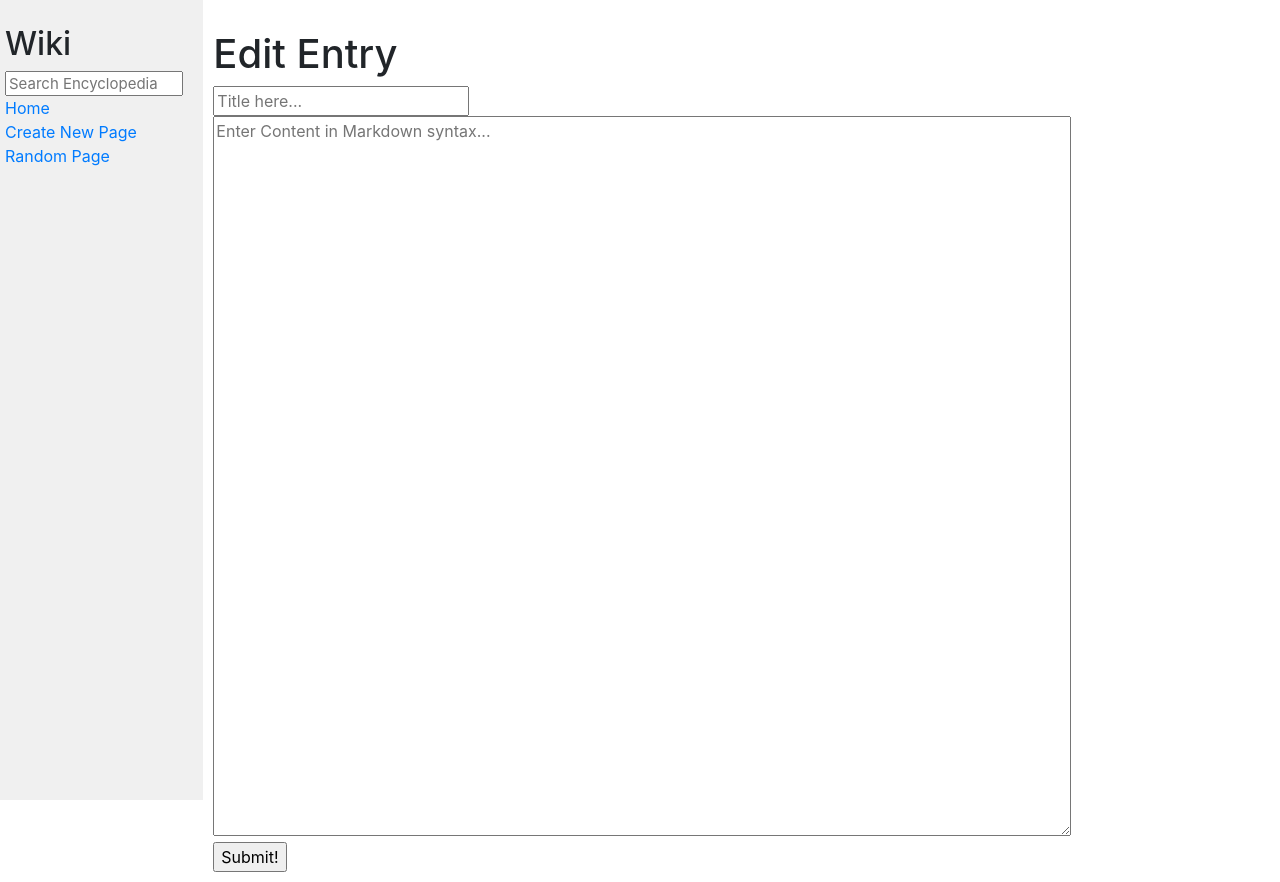
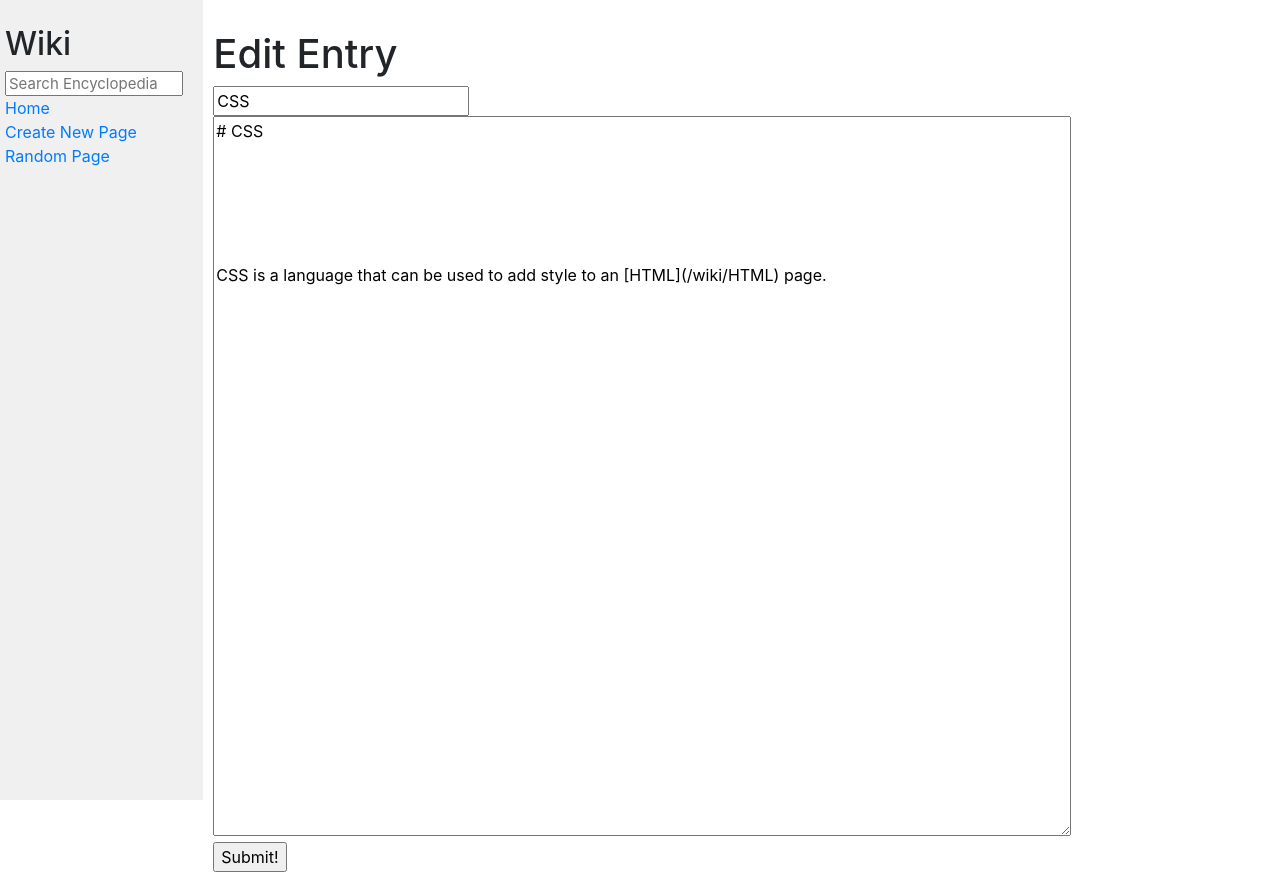
Before and after one commit to prak112/cs50-webdev, a Django app: page /edit_entry/CSS in a window 1280 px wide. Run offline with Django 4.2, Linux system fonts and the light colour scheme; some libraries are stand-ins or nearby versions.

Commit message:
edit_entry-adjust url routing, render form+data

```diff
--- a/django/wiki/encyclopedia/views.py
+++ b/django/wiki/encyclopedia/views.py
@@ -7,6 +7,7 @@ from . import util
 
 import subprocess   # to run CLI command for .md to .html conversion
 import random
+import re   # to extract topic_name for renderhtml view
 
 def index(request):
     return render(request, "encyclopedia/index.html", {
@@ -29,7 +30,8 @@ def renderhtml(request, title):
     """
     if not util.get_entry(title):
         return render(request, 'encyclopedia/not_found.html', {"title": title.upper()})
-    return render(request, f"encyclopedia/{title}.html", {"title": util.get_entry(title)})
+    else:
+        return render(request, f"encyclopedia/{title}.html", {"title": util.get_entry(title), "topic": title.upper()})
 
 
 # class definition for creating Form objects for new_entry & edit_entry
@@ -57,18 +59,16 @@ def new_entry(request):
 
                 # redirect to new entry
                 return HttpResponseRedirect(reverse('renderhtml', args=[title]))
+
             # return already existing entry
             else:
                 return render(request, 'encyclopedia/page_exists.html', context={'title': title})
 
-        else:   # request with invalid data
-            return render(request, 'encyclopedia/new_entry.html', context={
-                            "form" : form,
-                        })
+        # request with invalid data
+        else:
+            return render(request, 'encyclopedia/new_entry.html', context={"form" : form,})
     # new request to create new entry
-    return render(request, 'encyclopedia/new_entry.html', context={
-                    'form':NewForm(),
-                })
+    return render(request, 'encyclopedia/new_entry.html', context={'form':NewForm(),})
 
 
 
@@ -78,29 +78,28 @@ def random_page(request):
     return HttpResponseRedirect(reverse('renderhtml', args=[choice]))
 
 
+
 def edit_entry(request, title):
+    intial_data = {
+                'title' : title,
+                'content': util.get_entry(title)
+                }
+    form = NewForm(initial=intial_data)
 
-    # PSEUDO-CODE
-    # declare django.forms.form
-    # declare form fields
-    # declare form.content with "value" = f"entries/{title}.md"
+    if request.method == 'POST' and form.is_valid():
+        title = form.cleaned_data["title"]
+        content = form.cleaned_data["content"]
 
-    if request.method == 'POST':
-        form = NewForm(request.POST)
+        if util.save_entry(title, content):
+            # convert Markdown to HTML
+            markdown_file = f"entries/{title}.md"
+            html_file = f"encyclopedia/templates/encyclopedia/{title}.html"
+            cli_command = f"python -m markdown2 {markdown_file} > {html_file}"
+            subprocess.run(cli_command, shell=True, check=True)
 
-        if form.is_valid():
-            form.title = forms.CharField(widget=forms.widgets.Input(attrs={'value': title}))
-            form.content = forms.Textarea(widget=forms.widgets.Input(attrs=
-                                                                {'value': util.get_entry(title), 'rows':'10', 'columns':'40'}))
-
-            # title = form.cleaned_data["title"]
-            # content = form.cleaned_data["content"]
-            util.save_entry(title, form.content)
-            return HttpResponseRedirect(reverse('renderhtml', args=[title]))
-
-        return render(request, 'encyclopedia/edit_entry.html', context={'form': form, 'title': title})
-
-    return render(request, 'encyclopedia/edit_entry.html', context={'form': NewForm()})
+        return HttpResponseRedirect(reverse('renderhtml', args=[title]))
+    else:
+        return render(request, 'encyclopedia/edit_entry.html', context={'title' : title, 'form': form})
 
 
 
--- a/django/wiki/entries/CSS.md
+++ b/django/wiki/entries/CSS.md
@@ -1,3 +1,7 @@
 # CSS
 
+
+
+
+
 CSS is a language that can be used to add style to an [HTML](/wiki/HTML) page.
```
Also changed, not shown: django/wiki/encyclopedia/templates/encyclopedia/css.html (+9 -6 lines).
